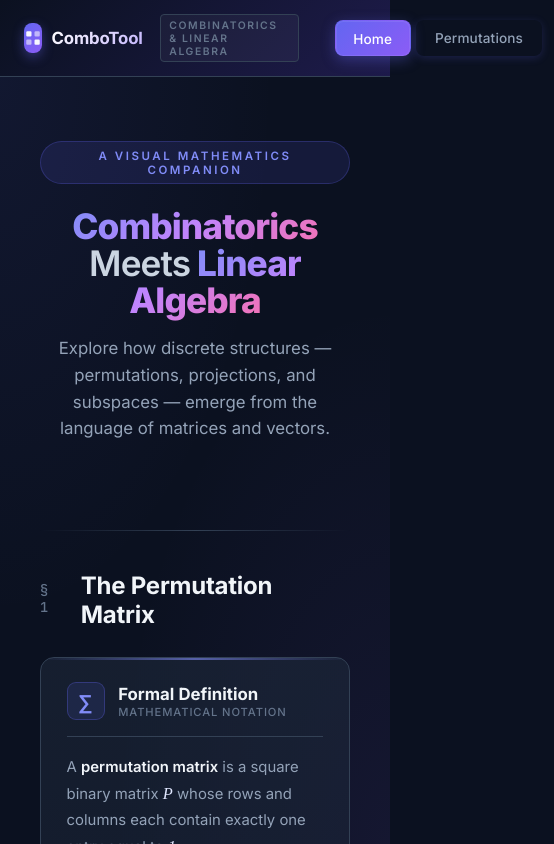
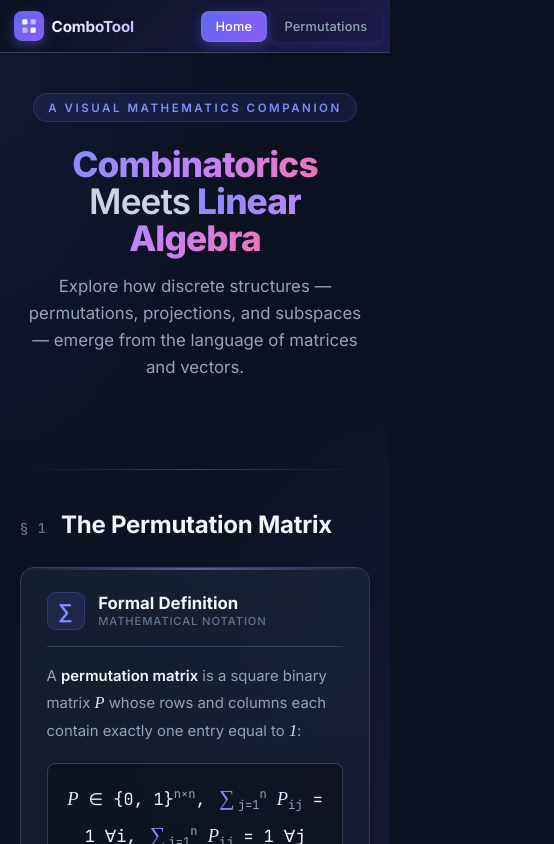
Before and after one commit to mineon10/combo-tool, a React (Create React App) app in the folder frontend/: page / in a window 390 px wide. Shown: the whole page, 554 px wide, since content can reach past the window. Built offline with nearby package versions, Linux system fonts and the light colour scheme; no server answers; the HTML template or start-up script is replaced by a standard one.

Commit message:
mobile: fix navbar overflow, stack vertically, scrollable equation area

```diff
--- a/frontend/src/App.css
+++ b/frontend/src/App.css
@@ -378,6 +378,21 @@ button:disabled {
   border-radius: 6px;
   margin-bottom: 1rem;
   font-size: 0.85rem;
+}
+
+/* ============== Equation Area ============== */
+.equation-area {
+  flex: 1;
+  display: flex;
+  flex-direction: row;
+  min-height: 0;
+}
+
+.equation-canvas-wrap {
+  flex: 1;
+  display: flex;
+  flex-direction: column;
+  min-width: 0;
 }
 
 /* ============== Side Note Card ============== */
@@ -876,14 +891,55 @@ button:disabled {
 @media (max-width: 900px) {
   .visualizer-container {
     flex-direction: column;
+    overflow-y: auto;
+  }
+  .canvas-section {
+    flex: 0 0 auto;
+    overflow: visible;
+  }
+  .equation-area {
+    flex: 0 0 auto;
+    min-height: 380px;
+    overflow-x: auto;
+    overflow-y: hidden;
+    -webkit-overflow-scrolling: touch;
+  }
+  .equation-canvas-wrap {
+    min-width: 720px;
+    flex: 0 0 auto;
+  }
+  .vt-wrapper {
+    flex: 0 0 auto;
   }
   .controls-section {
     flex: 0 0 auto;
+    max-height: none;
     border-left: none;
     border-top: 1px solid var(--border);
-    max-height: 35%;
   }
   .side-note {
     display: none;
   }
 }
+
+@media (max-width: 720px) {
+  .navbar h1 .brand-tag {
+    display: none;
+  }
+  .navbar h1 {
+    padding: 0.7rem 0.9rem;
+    font-size: 0.95rem;
+    gap: 0.45rem;
+  }
+  .nav-links {
+    padding: 0.4rem 0.5rem;
+    gap: 0.2rem;
+  }
+  .nav-links button {
+    padding: 0.45rem 0.85rem;
+    font-size: 0.8rem;
+  }
+  .home-container {
+    padding: 2.5rem 1.25rem 3.5rem;
+  }
+}
--- a/frontend/src/visualizers/PermutationVisualizer.js
+++ b/frontend/src/visualizers/PermutationVisualizer.js
@@ -165,7 +165,7 @@ export function PermutationVisualizer() {
   return (
     <div className="visualizer-container">
       <div className="canvas-section">
-        <div style={{ flex: 1, display: 'flex', flexDirection: 'row', minHeight: 0 }}>
+        <div className="equation-area">
           <div className="side-note">
             <div className="side-note-card">
               <h4>
@@ -183,7 +183,7 @@ export function PermutationVisualizer() {
               </div>
             </div>
           </div>
-          <div style={{ flex: 1, display: 'flex', flexDirection: 'column', minWidth: 0 }}>
+          <div className="equation-canvas-wrap">
             <MatrixVectorMultiplication
               matrix={matrix}
               vector={vector}
```
